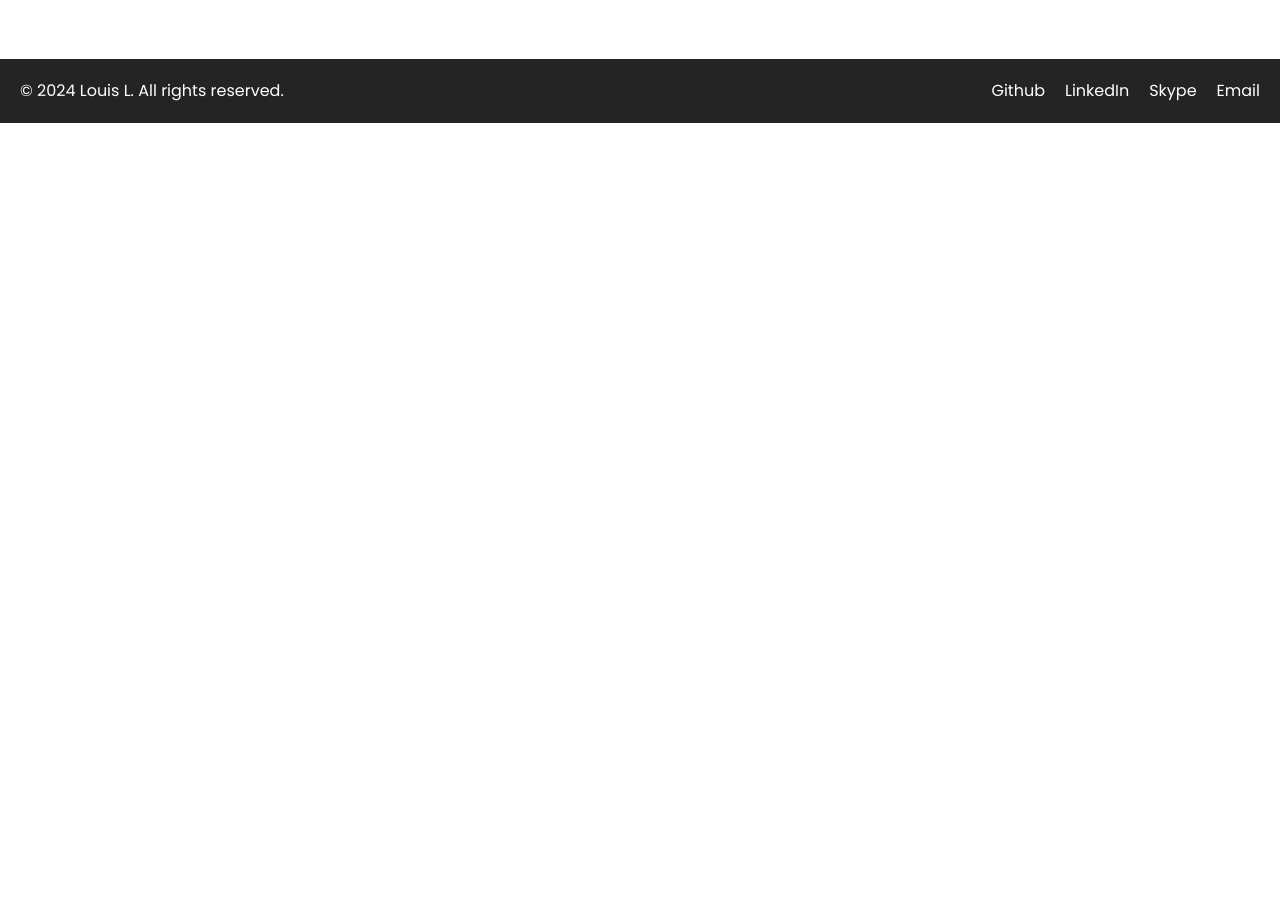
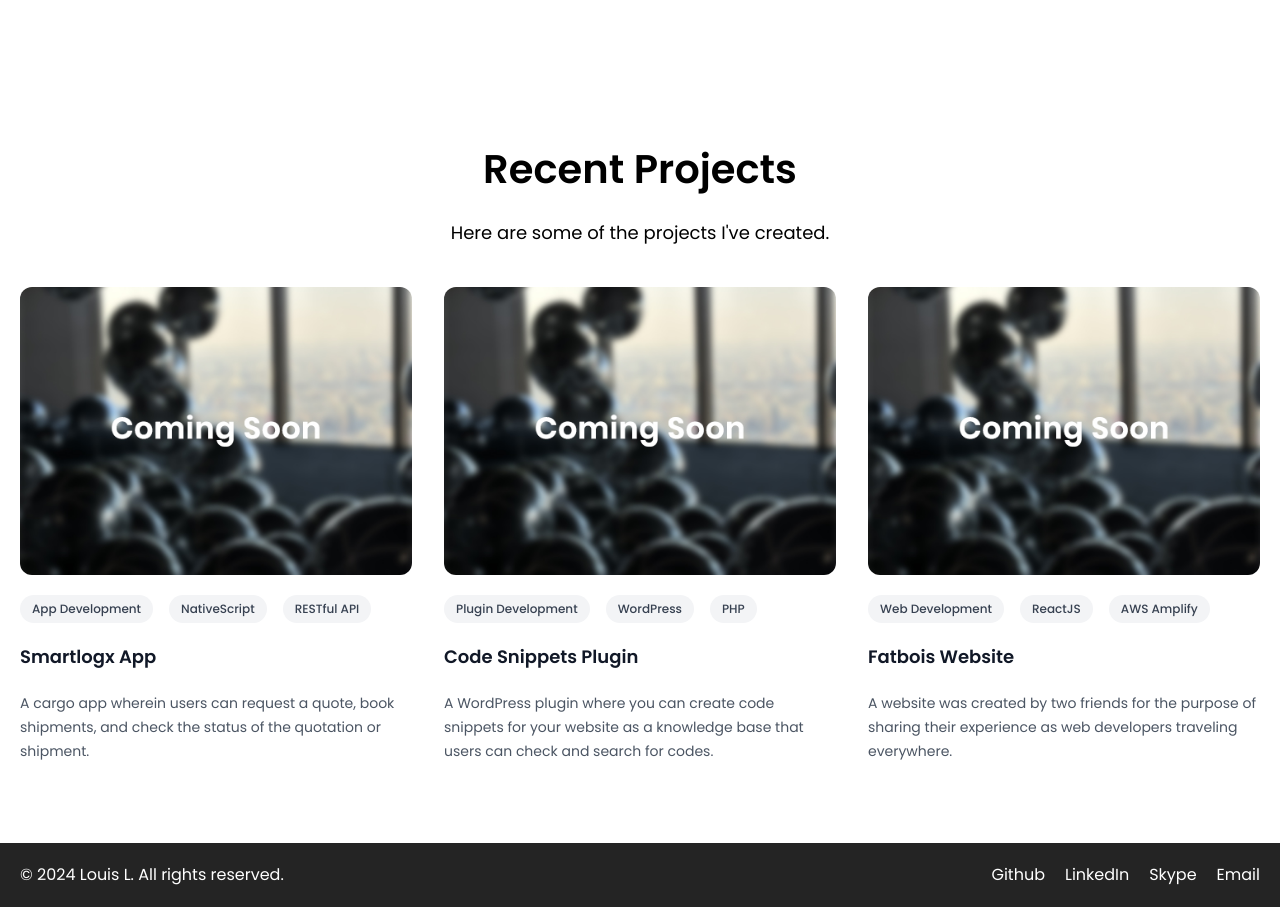
Before and after one commit to LeonLouis/leonlouis.github.io, a Next.js app: page / in a window 1280 px wide. Shown: the part 1660-2567 px from the top of the page. Before the commit the page ends 1783 px from the top, so only its background shows below. Built offline with nearby package versions, Linux system fonts and the light colour scheme.

Commit message:
added recent projects and updates

```diff
--- /dev/null
+++ b/components/projects.tsx
@@ -0,0 +1,50 @@
+import React from 'react'
+import Image from 'next/image'
+import { projects } from '../data/constants'
+
+const ProjectsSection = () => {
+  return (
+    <section className="container mx-auto bg-white md:py-20 py-10">
+      <div className="mx-auto px-[20px]">
+        <div className="mx-auto text-center">
+          <h2 className="md:text-[40px] text-[24px] mb-[20px] font-semibold">Recent Projects</h2>
+          <p className="md:text-lg text-base">
+            Here are some of the projects I've created.
+          </p>
+        </div>
+        <div className="mx-auto grid max-w-2xl grid-cols-1 gap-x-8 gap-y-16 pt-10 lg:max-w-none lg:grid-cols-3">
+          {projects.map((project) => (
+            <article key={project.id} className="mx-auto flex max-w-xl flex-col items-start">
+              <a className="w-full" href={project.href} target="_blank">
+                <Image
+                  src={project.image}
+                  width={475}
+                  height={350}
+                  className="w-full mb-5 object-cover rounded-xl"
+                  alt={project.title}
+                />
+              </a>
+              <div className="flex items-center flex-wrap gap-4 text-xs">
+                {project.category.map((cat) => (
+                  <p key={`${project.id}-${cat}`} className="relative z-10 rounded-full bg-gray-100 px-3 py-1.5 font-medium text-gray-700 hover:bg-gray-200">
+                    {cat}
+                  </p>
+                ))}
+              </div>
+              <div className="relative">
+                <h3 className="mt-5 md:text-lg text-base font-semibold leading-6 text-gray-900 group-hover:text-gray-600">
+                  <a href={project.href} target="_blank">
+                    {project.title}
+                  </a>
+                </h3>
+                <p className="mt-5 text-sm leading-6 text-gray-600">{project.description}</p>
+              </div>
+            </article>
+          ))}
+        </div>
+      </div>
+    </section>
+  )
+}
+
+export default ProjectsSection
--- /dev/null
+++ b/data/constants.tsx
@@ -0,0 +1,40 @@
+import ComingSoon from '../public/coming-soon.jpg'
+
+export const projects = [
+  {
+    id: 1,
+    category: [
+      "App Development",
+      "NativeScript",
+      "RESTful API"
+    ],
+    description: "A cargo app wherein users can request a quote, book shipments, and check the status of the quotation or shipment.",
+    href: "https://play.google.com/store/apps/details?id=com.smartlogx.app",
+    title: "Smartlogx App",
+    image: `${ComingSoon.src}`
+  },
+  {
+    id: 2,
+    category: [
+      "Plugin Development",
+      "WordPress",
+      "PHP"
+    ],
+    description: "A WordPress plugin where you can create code snippets for your website as a knowledge base that users can check and search for codes.",
+    href: "#",
+    title: "Code Snippets Plugin",
+    image: `${ComingSoon.src}`
+  },
+  {
+    id: 3,
+    category: [
+      "Web Development",
+      "ReactJS",
+      "AWS Amplify"
+    ],
+    description: "A website was created by two friends for the purpose of sharing their experience as web developers traveling everywhere.",
+    href: "https://www.fatbois.life/",
+    title: "Fatbois Website",
+    image: `${ComingSoon.src}`
+  },
+];
--- a/pages/index.tsx
+++ b/pages/index.tsx
@@ -1,6 +1,7 @@
 import AboutSection from '@/components/about'
 import BannerSection from '@/components/banner'
 import FooterSection from '@/components/footer'
+import ProjectsSection from '@/components/projects'
 import Head from 'next/head'
 import React from 'react'
 import BannerImage from '../public/bannerImage.jpg'
@@ -11,16 +12,17 @@ const HomePage = () => {
     <>
       <Head>
         <title>Louis L.</title>
-        <meta property="og:image" content={`url(${BannerImage.src})`}/>
+        <meta property="og:image" content={`${BannerImage.src}`}/>
         <meta property="og:image:width" content="1200"/>
         <meta property="og:image:height" content="630"/>
-        <meta property="og:title" content="Louis L." key="title" />
+        <meta property="og:title" content="Louis L. | Web Developer" key="title" />
         <meta property="og:description" content="Just your regular introverted and coffee-fueled web developer with a passion for coding and a soft spot for snacks." />
         <meta property="og:url" content="https://louis.fatbois.life" />
         <link rel="icon" type="image/x-icon" href={`${Favicon.src}`}></link>
       </Head>
       <BannerSection/>
       <AboutSection/>
+      <ProjectsSection/>
       <FooterSection/>
     </>
   )
```
Also changed, not shown: public/coming-soon.jpg (added).
